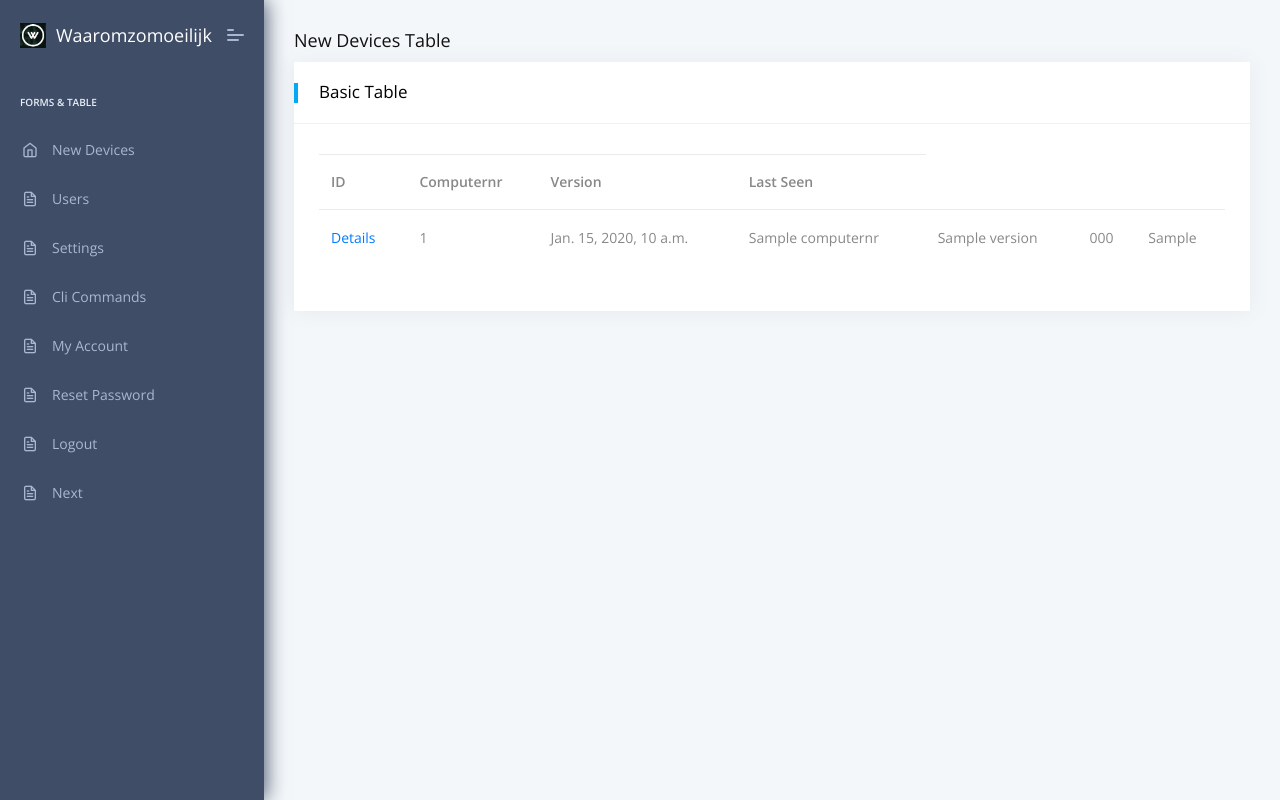
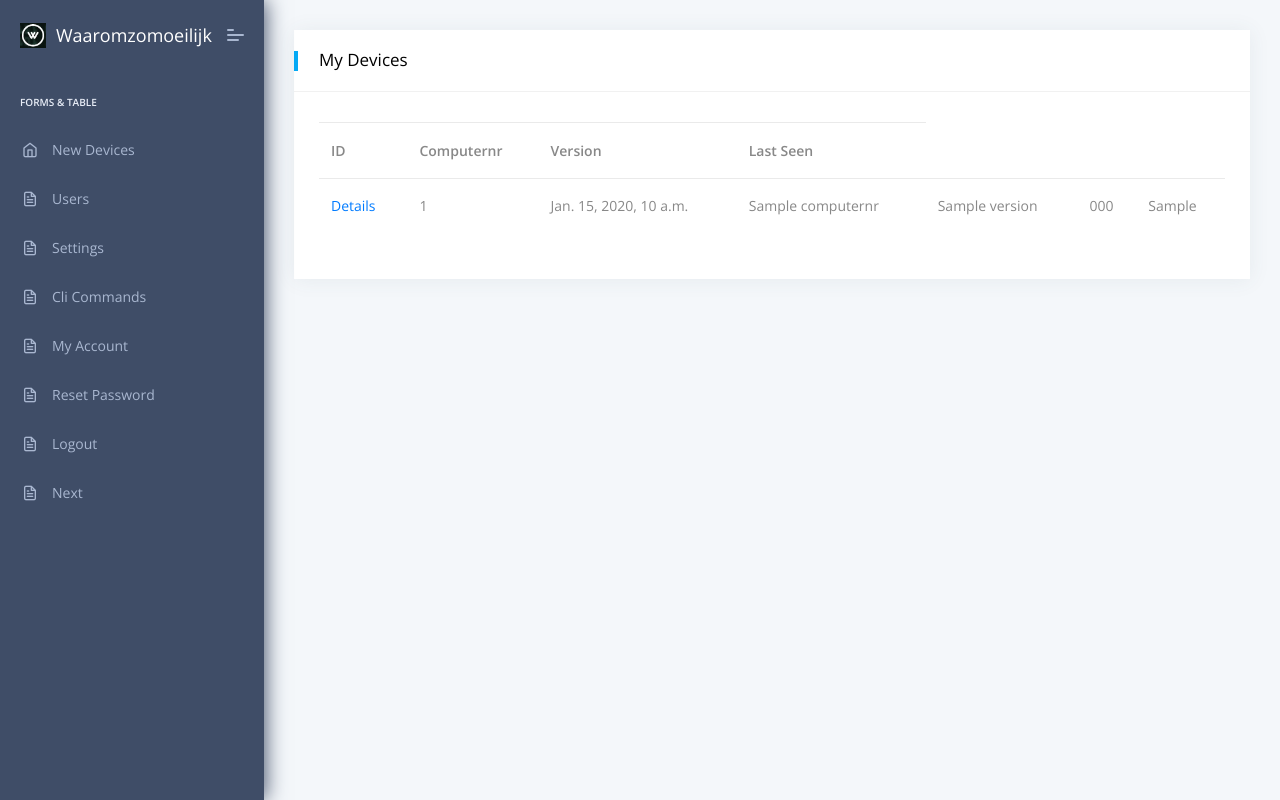
Before and after one commit to muzammalrahim/pi, a Django app: template pidjango/xx/templates/xrpis_new.html in a window 1280 px wide. Run offline with Django 3.2, Linux system fonts and the light colour scheme; the template is opened without the code that fills it: most values are stand-ins (such as "Sample title", 1, 10 or a date in 2020); some libraries are stand-ins or nearby versions.

```diff
--- a/pidjango/xx/templates/iframe.html
+++ b/pidjango/xx/templates/iframe.html
@@ -9,8 +9,8 @@
 
 <body style="margin:0px;padding:0px;overflow:hidden">
 <iframe src="https://cw.na1.hgncloud.com/crossmatch/" frameborder="0"
-        style="overflow:hidden;overflow-x:hidden;overflow-y:hidden;height:150%;width:150%;position:absolute;top:0px;left:0px;right:0px;bottom:0px"
-        height="150%" width="150%"></iframe>
+        style="overflow:hidden;overflow-x:hidden;overflow-y:hidden;height:100%;width:100%;position:absolute;top:0px;left:0px;right:0px;bottom:0px"
+        height="100%" width="100%"></iframe>
 </body>
 {% endblock content %}
 
--- a/pidjango/xx/templates/xrpis_new.html
+++ b/pidjango/xx/templates/xrpis_new.html
@@ -13,11 +13,6 @@
         <div class="page-header">
             <div class="page-block">
                 <div class="row align-items-center">
-                    <div class="col-md-12">
-                        <div class="page-header-title">
-                            <h5 class="m-b-10">New Devices Table</h5>
-                        </div>
-                    </div>
                 </div>
             </div>
         </div>
@@ -26,12 +21,14 @@
             <div class="page-wrapper">
                 <!-- [ Main Content ] start -->
                 <div class="row">
+
                     <!-- [ basic-table ] start -->
                     <div class="col-xl-12">
                         <div class="card">
                             <div class="card-header">
-                                <h5>Basic Table </h5>
+                                <h5>My Devices </h5>
                             </div>
+
                             <div class="card-block table-border-style">
                                 <div class="table-responsive">
                                     <table class="table">
```
Also changed, not shown: pidjango/xx/templates/xnewrpi_new.html (+2 -6 lines).
